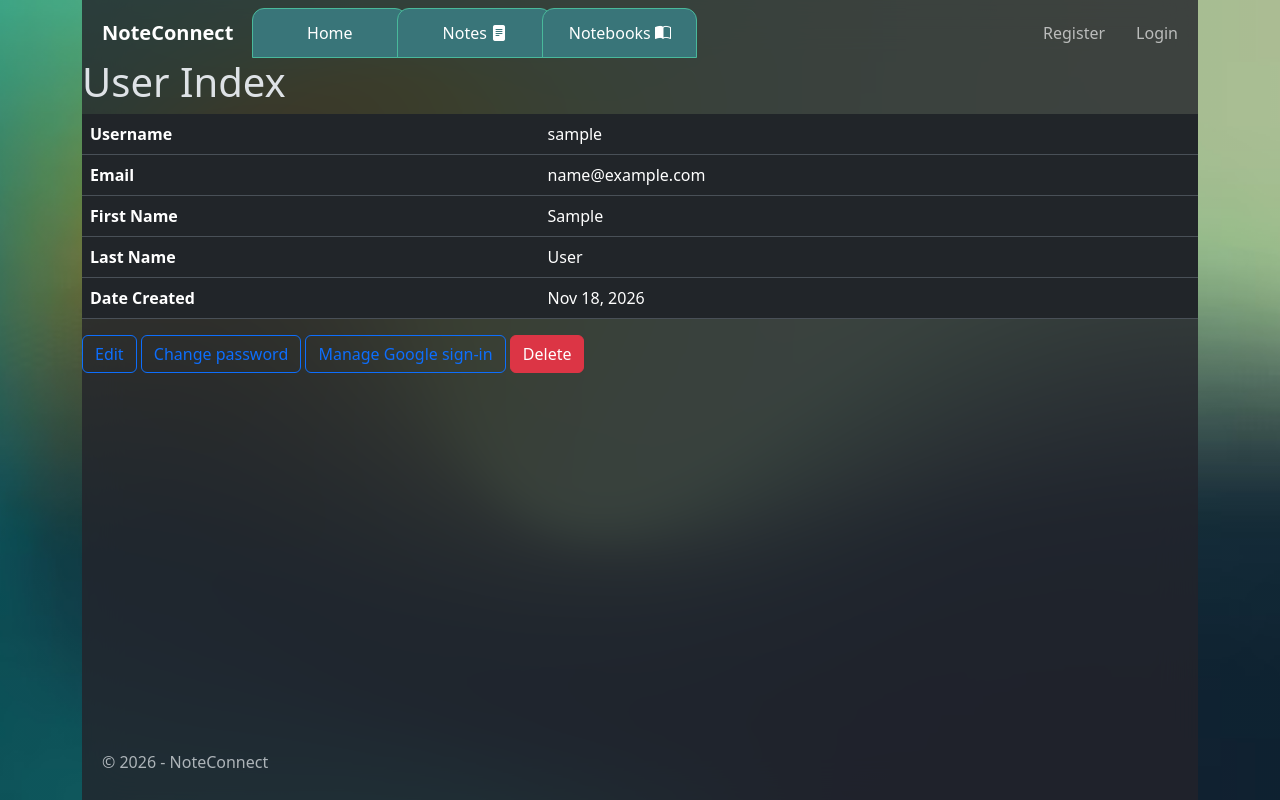
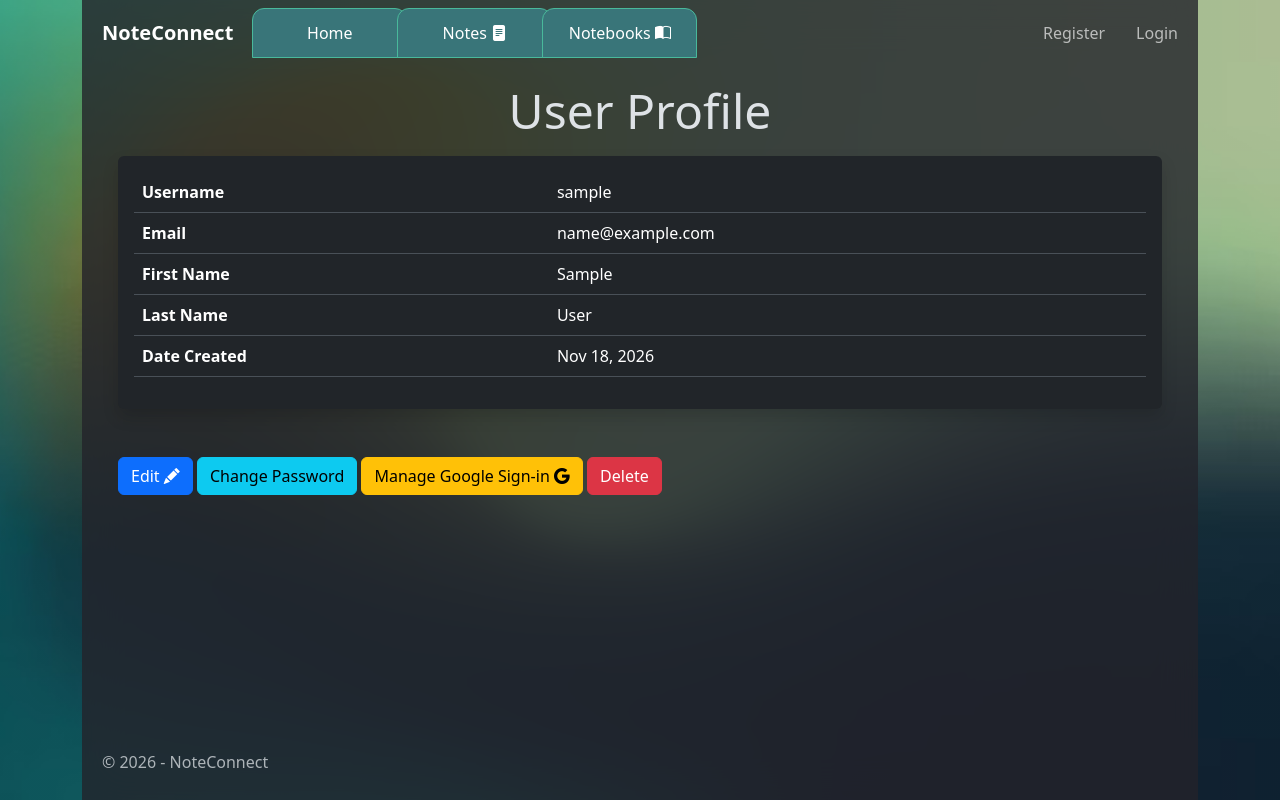
Before and after one commit to NoahFordGit/NoteConnect, an ASP.NET Core app: page /User in a window 1280 px wide. Run offline with ASP.NET Core 8, Linux system fonts and the light colour scheme; the visitor is signed in with stand-in values (Sample User, id 1); style sheets or scripts are compiled from the project's sources; some libraries are stand-ins or nearby versions.

Commit message:
updated user profile design

```diff
--- a/Views/User/Index.cshtml
+++ b/Views/User/Index.cshtml
@@ -7,25 +7,32 @@
     var hasPassword = await UserManager.HasPasswordAsync(Model);
 }
 
-<h1>User Index</h1>
+<div class="container-fluid">
+    <h1 class="display-5 text-center mt-4 mb-3"><strong>User Profile</strong></h1>
 
 
-<table class="table">
+    <div class="table-responsive shadow p-3 mt-3 mb-5 bg-body rounded ms-4 me-4">
+        <table class="table align-middle">
             <tr><th>Username</th><td>@Model.UserName</td></tr>
             <tr><th>Email</th><td>@Model.Email</td></tr>
             <tr><th>First Name</th><td>@Model.FirstName</td></tr>
             <tr><th>Last Name</th><td>@Model.LastName</td></tr>
             <tr><th>Date Created</th><td>@Model.DateCreated.ToString("MMM d, yyyy")</td></tr>
         </table>
-<a asp-action="Edit" asp-route-id="@Model.Id" class="btn btn-outline-primary">Edit</a>
-<a asp-area="Identity" asp-page="/Account/Manage/ChangePassword" class="btn btn-outline-primary">@(hasPassword ? "Change password" : "Set password")</a>
-<a asp-area="Identity" asp-page="/Account/Manage/ExternalLogins" class="btn btn-outline-primary">Manage Google sign-in</a>
+    </div>
+    <div class="align-middle ms-4 me-4">
+        <a asp-action="Edit" asp-route-id="@Model.Id" class="btn btn-primary">Edit <i class="bi bi-pencil-fill"></i></a>
+        <a asp-area="Identity" asp-page="/Account/Manage/ChangePassword" class="btn btn-info">@(hasPassword ? "Change Password" : "Set password")</a>
+        <a asp-area="Identity" asp-page="/Account/Manage/ExternalLogins" class="btn btn-warning">Manage Google Sign-in <i class="bi bi-google"></i></a>
+
+        <form asp-action="Delete" asp-route-id="@Model.Id" method="post" style="display:inline;">
+            <button type="submit" class="btn btn-danger" onclick="return confirm('Delete your account?')">Delete</button>
+        </form>
+    </div>
 
     @if (!hasPassword)
     {
         <p class="mt-3">Set a NoteConnect password to sign in with your email and password as well as Google. Your Google sign-in will continue to work.</p>
     }
 
-<form asp-action="Delete" asp-route-id="@Model.Id" method="post" style="display:inline;">
-    <button type="submit" class="btn btn-danger" onclick="return confirm('Delete your account?')">Delete</button>
-</form>
+</div>
```
Lines whose indentation alone changed are shown as unchanged.
